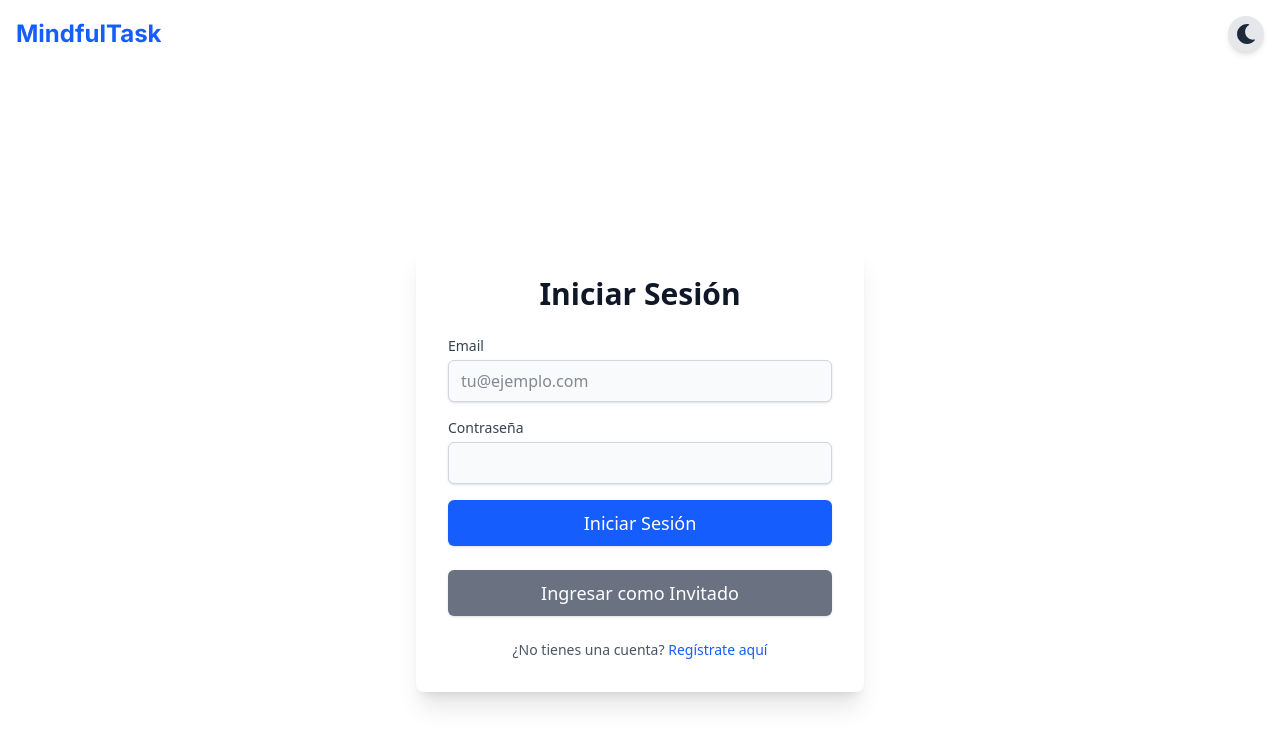
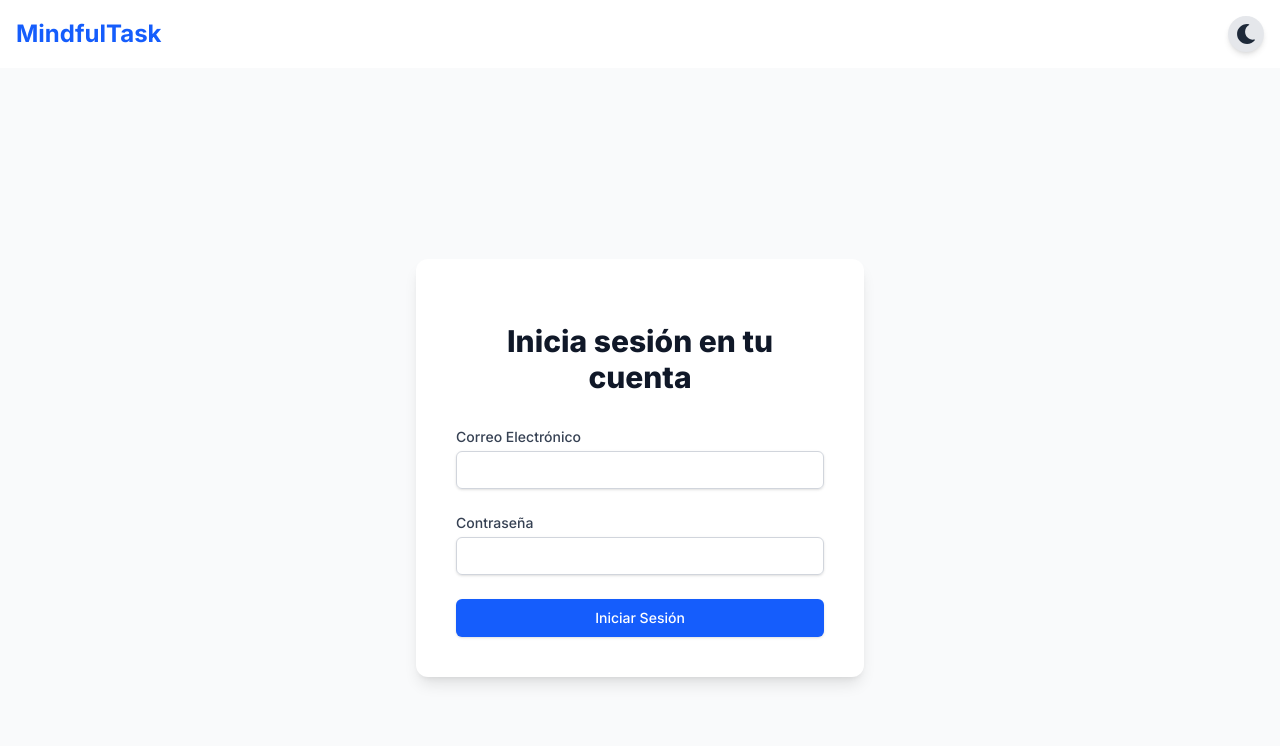
Before and after one commit to psicokey/mindfultask, a Next.js app: page /login in a window 1280 px wide. Shown: the top 746 px of the page. Built offline with nearby package versions, Linux system fonts and the light colour scheme.

Commit message:
Error login fix

```diff
--- a/src/app/(auth)/login/page.tsx
+++ b/src/app/(auth)/login/page.tsx
@@ -1,145 +1,23 @@
-// app/auth/login/page.tsx
-'use client';
+// app/(auth)/login/page.tsx
+import { Suspense } from 'react';
+import LoginForm from 'app/components/auth/LoginForm';
 
-import { useState } from 'react';
-import { signIn } from 'next-auth/react';
-import { useRouter, useSearchParams } from 'next/navigation';
-import Link from 'next/link';
-
+function LoginPageLoading() {
+  return <div className="text-center">Cargando formulario...</div>;
+}
 
 export default function LoginPage() {
-  const [email, setEmail] = useState('');
-  const [password, setPassword] = useState('');
-  const [error, setError] = useState<string | null>(null);
-  const [isLoading, setIsLoading] = useState(false);
-  const router = useRouter();
-  const searchParams = useSearchParams();
-  const callbackUrl = searchParams.get('callbackUrl') || '/dashboard';
-
-  const handleSubmit = async (e: React.FormEvent<HTMLFormElement>) => {
-    e.preventDefault();
-    setError(null);
-    setIsLoading(true);
-
-    try {
-      const result = await signIn('credentials', {
-        redirect: false,
-        email,
-        password,
-      });
-
-      if (result?.error) {
-        // Traducir mensajes de error genéricos a algo más amigable para el usuario.
-        if (result.error === 'CredentialsSignin') {
-          setError('Email o contraseña incorrectos. Por favor, inténtalo de nuevo.');
-        } else {
-          setError('Ocurrió un error inesperado. Por favor, inténtalo más tarde.');
-        }
-        console.error('Login Error:', result.error);
-      } else if (result?.ok) {
-        router.push(callbackUrl);
-      }
-    } catch (err: unknown) {
-      // Usamos `unknown` para un manejo de errores más seguro.
-      console.error('Submit Error:', err);
-      setError(err instanceof Error ? err.message : 'Ocurrió un error desconocido.');
-    } finally {
-      setIsLoading(false);
-    }
-  };
-
-  const handleGuestLogin = async () => {
-    setError(null);
-    setIsLoading(true);
-    try {
-      const result = await signIn('credentials', {
-        redirect: false,
-        guest: true, // Envía la bandera de invitado
-      });
-
-      if (result?.error) {
-        // Mensajes de error más claros también para el login de invitado.
-        if (result.error === 'CredentialsSignin') {
-          setError('No se pudo iniciar sesión como invitado. Inténtalo de nuevo.');
-        } else {
-          setError('Ocurrió un error inesperado. Por favor, inténtalo más tarde.');
-        }
-        console.error('Guest Login Error:', result.error);
-      } else if (result?.ok) {
-        router.push(callbackUrl);
-      }
-    } catch (err: unknown) {
-      console.error('Guest Submit Error:', err);
-      setError(err instanceof Error ? err.message : 'Ocurrió un error desconocido.');
-    } finally {
-      setIsLoading(false);
-    }
-  };
-
-
   return (
-    <div className="min-h-screen flex items-center justify-center bg-white dark:bg-gray-900 font-sans">
-      <div className="bg-white dark:bg-gray-800 p-8 rounded-lg shadow-xl w-full max-w-md text-gray-900 dark:text-white">
-        <h2 className="text-3xl font-bold text-center mb-6">Iniciar Sesión</h2>
-
-        {error && (
-          <div className="bg-red-100 dark:bg-red-900 border border-red-400 dark:border-red-700 text-red-700 dark:text-red-300 px-4 py-3 rounded relative text-sm mb-4" role="alert">
-            <strong className="font-bold">Error:</strong>
-            <span className="block sm:inline"> {error}</span>
-          </div>
-        )}
-
-        <form onSubmit={handleSubmit} className="space-y-4">
-          <div>
-            <label htmlFor="email" className="block text-sm font-medium text-gray-700 dark:text-gray-300">Email</label>
-            <input
-              type="email"
-              id="email"
-              value={email}
-              onChange={(e) => setEmail(e.target.value)}
-              required
-              className="mt-1 block w-full px-3 py-2 border border-gray-300 dark:border-gray-600 rounded-md shadow-sm focus:ring-blue-500 focus:border-blue-500 bg-gray-50 dark:bg-gray-700 dark:text-white"
-              placeholder="tu@ejemplo.com"
-            />
-          </div>
-          <div>
-            <label htmlFor="password" className="block text-sm font-medium text-gray-700 dark:text-gray-300">Contraseña</label>
-            <input
-              type="password"
-              id="password"
-              value={password}
-              onChange={(e) => setPassword(e.target.value)}
-              required
-              className="mt-1 block w-full px-3 py-2 border border-gray-300 dark:border-gray-600 rounded-md shadow-sm focus:ring-blue-500 focus:border-blue-500 bg-gray-50 dark:bg-gray-700 dark:text-white"
-            />
-          </div>
-          <button
-            type="submit"
-            disabled={isLoading}
-            className="w-full flex justify-center py-2 px-4 border border-transparent rounded-md shadow-sm text-lg font-medium text-white bg-blue-600 hover:bg-blue-700 focus:outline-none focus:ring-2 focus:ring-offset-2 focus:ring-blue-500 transition-colors duration-200 dark:bg-blue-700 dark:hover:bg-blue-800"
-          >
-            {isLoading ? 'Iniciando Sesión...' : 'Iniciar Sesión'}
-          </button>
-        </form>
-
-        <div className="mt-6 flex flex-col space-y-3">
-
-          <button
-            onClick={handleGuestLogin}
-            disabled={isLoading}
-            className="w-full flex justify-center py-2 px-4 border border-transparent rounded-md shadow-sm text-lg font-medium text-white bg-gray-500 hover:bg-gray-600 focus:outline-none focus:ring-2 focus:ring-offset-2 focus:ring-gray-400 transition-colors duration-200 dark:bg-gray-600 dark:hover:bg-gray-700"
-            type="button"
-          >
-            Ingresar como Invitado
-          </button>
+    <div className="min-h-screen flex items-center justify-center bg-gray-50 dark:bg-gray-900 py-12 px-4 sm:px-6 lg:px-8">
+      <div className="max-w-md w-full space-y-8 p-10 bg-white dark:bg-gray-800 shadow-lg rounded-xl">
+        <div>
+          <h2 className="mt-6 text-center text-3xl font-extrabold text-gray-900 dark:text-white">
+            Inicia sesión en tu cuenta
+          </h2>
         </div>
-
-        <p className="mt-6 text-center text-sm text-gray-600 dark:text-gray-400">
-          ¿No tienes una cuenta?{' '}
-          <Link href="/register" className="font-medium text-blue-600 hover:text-blue-500 dark:text-blue-400 dark:hover:text-blue-300">
-            Regístrate aquí
-          </Link>
-        </p>
+        <Suspense fallback={<LoginPageLoading />}>
+          <LoginForm />
+        </Suspense>
       </div>
     </div>
   );
--- a/src/components/auth/LoginForm.tsx
+++ b/src/components/auth/LoginForm.tsx
@@ -1,100 +1,102 @@
-'use client'
+// src/components/auth/LoginForm.tsx
+'use client';
 
-import { useState } from 'react'
-import { useRouter } from 'next/navigation'
-import { signIn } from 'next-auth/react'
-import Link from 'next/link'
+import { useState, useEffect } from 'react';
+import { signIn } from 'next-auth/react';
+import { useRouter, useSearchParams } from 'next/navigation';
 
 export default function LoginForm() {
-  const [email, setEmail] = useState('')
-  const [password, setPassword] = useState('')
-  const [error, setError] = useState('')
-  const [isLoading, setIsLoading] = useState(false)
-  const router = useRouter()
+  const router = useRouter();
+  const searchParams = useSearchParams();
+  const callbackUrl = searchParams.get('callbackUrl') || '/dashboard';
+  const error = searchParams.get('error');
 
-  const handleSubmit = async (e: React.FormEvent) => {
-    e.preventDefault()
-    setIsLoading(true)
-    setError('')
+  const [email, setEmail] = useState('');
+  const [password, setPassword] = useState('');
+  const [isLoading, setIsLoading] = useState(false);
+  const [authError, setAuthError] = useState<string | null>(null);
+
+  useEffect(() => {
+    if (error) {
+      switch (error) {
+        case 'CredentialsSignin':
+          setAuthError('Email o contraseña incorrectos. Por favor, inténtalo de nuevo.');
+          break;
+        default:
+          setAuthError('Ocurrió un error de autenticación. Por favor, inténtalo de nuevo.');
+          break;
+      }
+    }
+  }, [error]);
+
+  const handleSubmit = async (event: React.FormEvent<HTMLFormElement>) => {
+    event.preventDefault();
+    setIsLoading(true);
+    setAuthError(null);
 
     try {
       const result = await signIn('credentials', {
         redirect: false,
         email,
         password,
-        callbackUrl: '/dashboard'
-      })
+        callbackUrl,
+      });
 
       if (result?.error) {
-        throw new Error(result.error)
-      }
-
-      if (result?.url) {
-        router.push(result.url)
+        // El useEffect se encargará de mostrar el mensaje de error basado en la URL
+        router.push(`/auth/login?error=${result.error}`);
+      } else if (result?.url) {
+        router.push(result.url);
+      } else {
+        router.push(callbackUrl);
       }
     } catch (err) {
-      setError(err instanceof Error ? err.message : 'Error desconocido')
+      setAuthError('Ocurrió un error inesperado. Inténtalo más tarde.');
     } finally {
-      setIsLoading(false)
+      setIsLoading(false);
     }
-  }
+  };
 
   return (
-    <div className="max-w-md w-full mx-auto p-6 bg-white rounded-lg shadow-md">
-      <h2 className="text-2xl text-black font-bold text-center mb-6">Inicia sesión en MindfulTask</h2>
-
-      {error && (
-        <div className="mb-4 p-3 bg-red-100 text-red-700 rounded-md">
-          {error}
+    <form onSubmit={handleSubmit} className="space-y-6">
+      {authError && (
+        <div className="bg-red-100 border border-red-400 text-red-700 px-4 py-3 rounded relative" role="alert">
+          <span className="block sm:inline">{authError}</span>
         </div>
       )}
-
-      <form onSubmit={handleSubmit} className="space-y-4">
       <div>
-          <label htmlFor="email" className="block text-sm text-black font-medium mb-1">
-            Correo electrónico
+        <label htmlFor="email" className="block text-sm font-medium text-gray-700 dark:text-gray-300">
+          Correo Electrónico
         </label>
+        <div className="mt-1">
           <input
             id="email"
+            name="email"
             type="email"
+            autoComplete="email"
+            required
             value={email}
             onChange={(e) => setEmail(e.target.value)}
-            required
-            className="w-full px-3 py-2 border text-black border-gray-500 rounded-md focus:outline-none focus:ring-2 focus:ring-blue-500"
+            className="appearance-none block w-full px-3 py-2 border border-gray-300 rounded-md shadow-sm placeholder-gray-400 focus:outline-none focus:ring-blue-500 focus:border-blue-500 sm:text-sm dark:bg-gray-700 dark:border-gray-600 dark:placeholder-gray-400 dark:text-white"
           />
+        </div>
       </div>
 
       <div>
-          <label htmlFor="password" className="block text-black text-sm font-medium mb-1">
+        <label htmlFor="password" className="block text-sm font-medium text-gray-700 dark:text-gray-300">
           Contraseña
         </label>
+        <div className="mt-1">
           <input
             id="password"
+            name="password"
             type="password"
+            autoComplete="current-password"
+            required
             value={password}
             onChange={(e) => setPassword(e.target.value)}
-            required
-            className="w-full px-3 py-2 border text-black border-gray-300 rounded-md focus:outline-none focus:ring-2 focus:ring-blue-500"
+            className="appearance-none block w-full px-3 py-2 border border-gray-300 rounded-md shadow-sm placeholder-gray-400 focus:outline-none focus:ring-blue-500 focus:border-blue-500 sm:text-sm dark:bg-gray-700 dark:border-gray-600 dark:placeholder-gray-400 dark:text-white"
           />
-        </div>
-
-        <div className="flex items-center justify-between">
-          <div className="flex items-center">
-            <input
-              id="remember-me"
-              name="remember-me"
-              type="checkbox"
-              className="h-4 w-4 text-blue-600 focus:ring-blue-500 border-gray-300 rounded"
-            />
-            <label htmlFor="remember-me" className="ml-2 block text-sm text-gray-700">
-              Recuérdame
-            </label>
-          </div>
-
-          <div className="text-sm">
-            <Link href="/auth/forgot-password" className="font-medium text-blue-600 hover:text-blue-500">
-              ¿Olvidaste tu contraseña?
-            </Link>
         </div>
       </div>
 
@@ -102,32 +104,11 @@ export default function LoginForm() {
         <button
           type="submit"
           disabled={isLoading}
-            className={`w-full flex justify-center py-2 px-4 border border-transparent rounded-md shadow-sm text-sm font-medium text-white bg-blue-600 hover:bg-blue-700 focus:outline-none focus:ring-2 focus:ring-offset-2 focus:ring-blue-500 ${isLoading ? 'opacity-70 cursor-not-allowed' : ''}`}
+          className="w-full flex justify-center py-2 px-4 border border-transparent rounded-md shadow-sm text-sm font-medium text-white bg-blue-600 hover:bg-blue-700 focus:outline-none focus:ring-2 focus:ring-offset-2 focus:ring-blue-500 disabled:opacity-50"
         >
-            {isLoading ? 'Iniciando sesión...' : 'Iniciar sesión'}
+          {isLoading ? 'Iniciando sesión...' : 'Iniciar Sesión'}
         </button>
       </div>
     </form>
-
-      <div className="mt-6">
-        <div className="relative">
-          <div className="absolute inset-0 flex items-center">
-            <div className="w-full border-t border-gray-300"></div>
-          </div>
-          <div className="relative flex justify-center text-sm">
-            <span className="px-2 bg-white text-gray-500 ">¿No tienes una cuenta?</span>
-          </div>
-        </div>
-
-        <div className="mt-6">
-          <Link
-            href="/register"
-            className="w-full flex justify-center py-2 px-4 border border-gray-300 rounded-md shadow-sm text-sm font-medium text-gray-700 bg-white hover:bg-gray-200 focus:outline-none focus:ring-2 focus:ring-offset-2 focus:ring-blue-500 "
-          >
-            Regístrate
-          </Link>
-        </div>
-      </div>
-    </div>
-  )
+  );
 }
```
Lines whose indentation alone changed are shown as unchanged.
